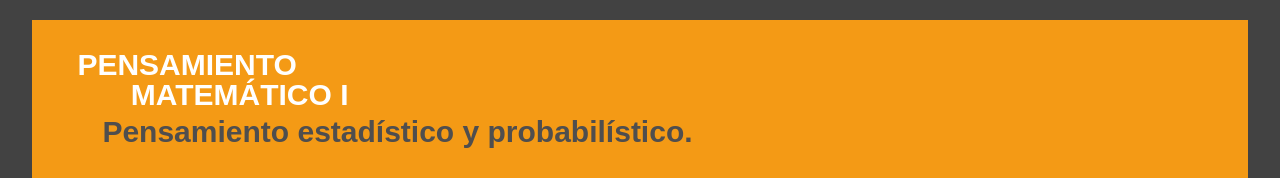
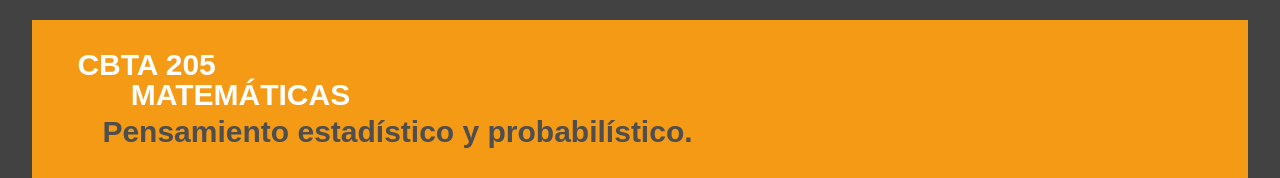
Before and after one commit to renebec/PM-I, a plain HTML site: page docs/popA1.html in a window 1280 px wide. Shown: the top 178 px of the page. Drawn offline with Linux system fonts and the light colour scheme.

Commit message:
Update popA1.html

```diff
--- a/docs/popA1.html
+++ b/docs/popA1.html
@@ -16,8 +16,8 @@
      <h1>
         <div style="font-size:30px;
         line-height:30px;padding-bottom:5px;">
-            &ensp;PENSAMIENTO<br>
-            &emsp;&emsp; MATEMÁTICO I
+            &ensp;CBTA 205<br>
+            &emsp;&emsp; MATEMÁTICAS
             <br>
         </div>
         <text style="font-size:30px;padding-left:10px; color:#4f4e4e;">
@@ -191,7 +191,7 @@
                 <br>
 <h4>PROGRESIÓN 1</h4>
 Duración: 240 minutos
-<br>del 26 al 30 de agosto
+<br>del 10 de febrero al 21 de marzo
 <br>
 <br>
 Discute la importancia de la toma razonada de decisiones, tanto a nivel personal como colectivo, utilizando
```
